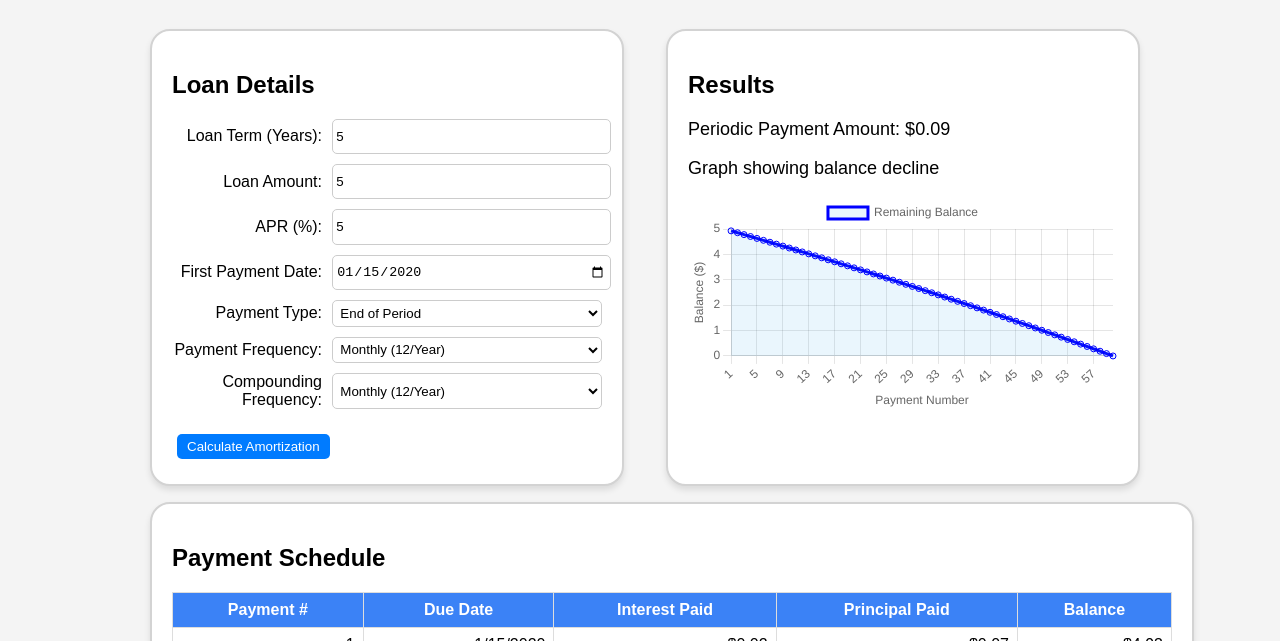
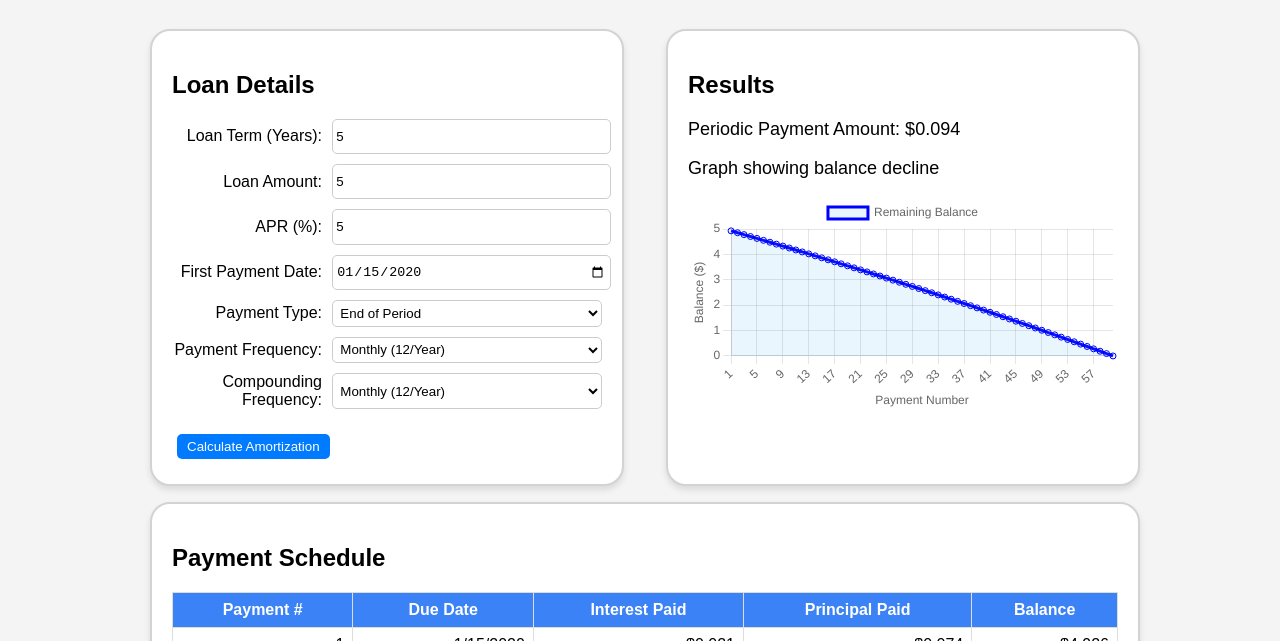
Before and after one commit to jagger-zlotoff/BudgetManager, a plain HTML site: page amor.html in a window 1280 px wide. Both pictures are taken after typing "5", "5", "5", "2020-01-15" into the empty fields and a click on the button "Calculate Amortization". Shown: the part 159-800 px from the top of the page. Drawn offline with nearby package versions, Linux system fonts and the light colour scheme.

Commit message:
ux tweaks

```diff
--- a/amor.html
+++ b/amor.html
@@ -69,7 +69,7 @@
             <option value="yearly">Yearly (1/Year)</option>
           </select>
         </div>
-        <button id="calculate-btn">Calculate Amortization</button>
+        <button id="calculate-btn">Calculate Amortization</button> <sub id="calc-error-text" class='error-text hidden'>* Ensure all fields are valid!</sub>
       </div>
 
       <!-- Right Column -->
--- a/amor.js
+++ b/amor.js
@@ -18,7 +18,7 @@ document.addEventListener("DOMContentLoaded", function () {
 
       // Helper function to format numbers to 2 decimal places.
       function formatNumber(num) {
-        return num.toFixed(2);
+        return num.toLocaleString('en-US');
       }
 
       // Add a period to a date based on the payment frequency.
@@ -68,8 +68,12 @@ document.addEventListener("DOMContentLoaded", function () {
 
         // Validate inputs.
         if (isNaN(termYears) || isNaN(principal) || isNaN(apr) || !firstPaymentDate.getTime()) {
-          alert("Please fill in all fields with valid values.");
+          document.getElementById("calc-error-text").classList.remove("hidden");
+          console.log("Error")
           return;
+        }
+        else {
+          document.getElementById("calc-error-text").classList.add("hidden");
         }
 
         const paymentFreq = freqMapping[paymentFreqStr];
@@ -181,5 +185,17 @@ document.addEventListener("DOMContentLoaded", function () {
 
       // Attach the event listener to the Calculate button.
       document.getElementById("calculate-btn").addEventListener("click", calculateAmortization);
+
+
+      // Enable live updates by listening for updates to each field
+      document.getElementById("loan-term-input").addEventListener("input", calculateAmortization);
+      document.getElementById("loan-amount-input").addEventListener("input", calculateAmortization);
+      document.getElementById("apr-input").addEventListener("input", calculateAmortization);
+      document.getElementById("first-payment-date").addEventListener("input", calculateAmortization);
+      document.getElementById("payment-type").addEventListener("input", calculateAmortization);
+      document.getElementById("payment-freq").addEventListener("input", calculateAmortization);
+      document.getElementById("compound-freq").addEventListener("input", calculateAmortization);
+
+
     }
   });
--- a/styles.css
+++ b/styles.css
@@ -251,7 +251,6 @@ input[type=number] {
   /* Wider box for the table */
   .wide-col {
     grid-column: 1 / span 2; /* ensures it spans both columns if used inside .two-col */
-    width: 100%;
   }
 
   /* Keep the schedule table clean */
@@ -325,3 +324,11 @@ input[type=number] {
   .about-section ul li {
     margin-bottom: 10px;
   }
+
+  .error-text {
+    color: red;
+  }
+
+  .hidden {
+    display: none;
+  }
```
